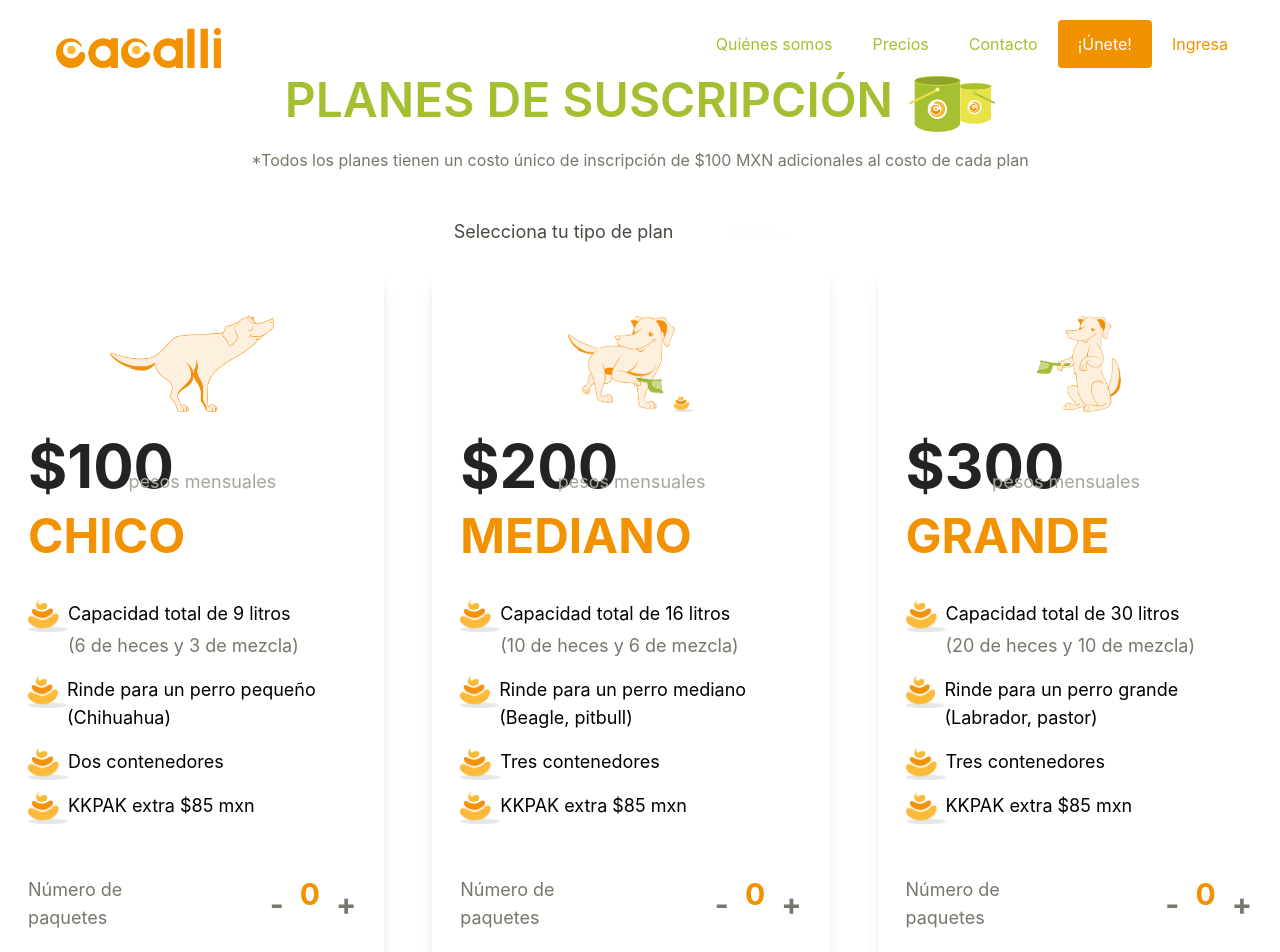
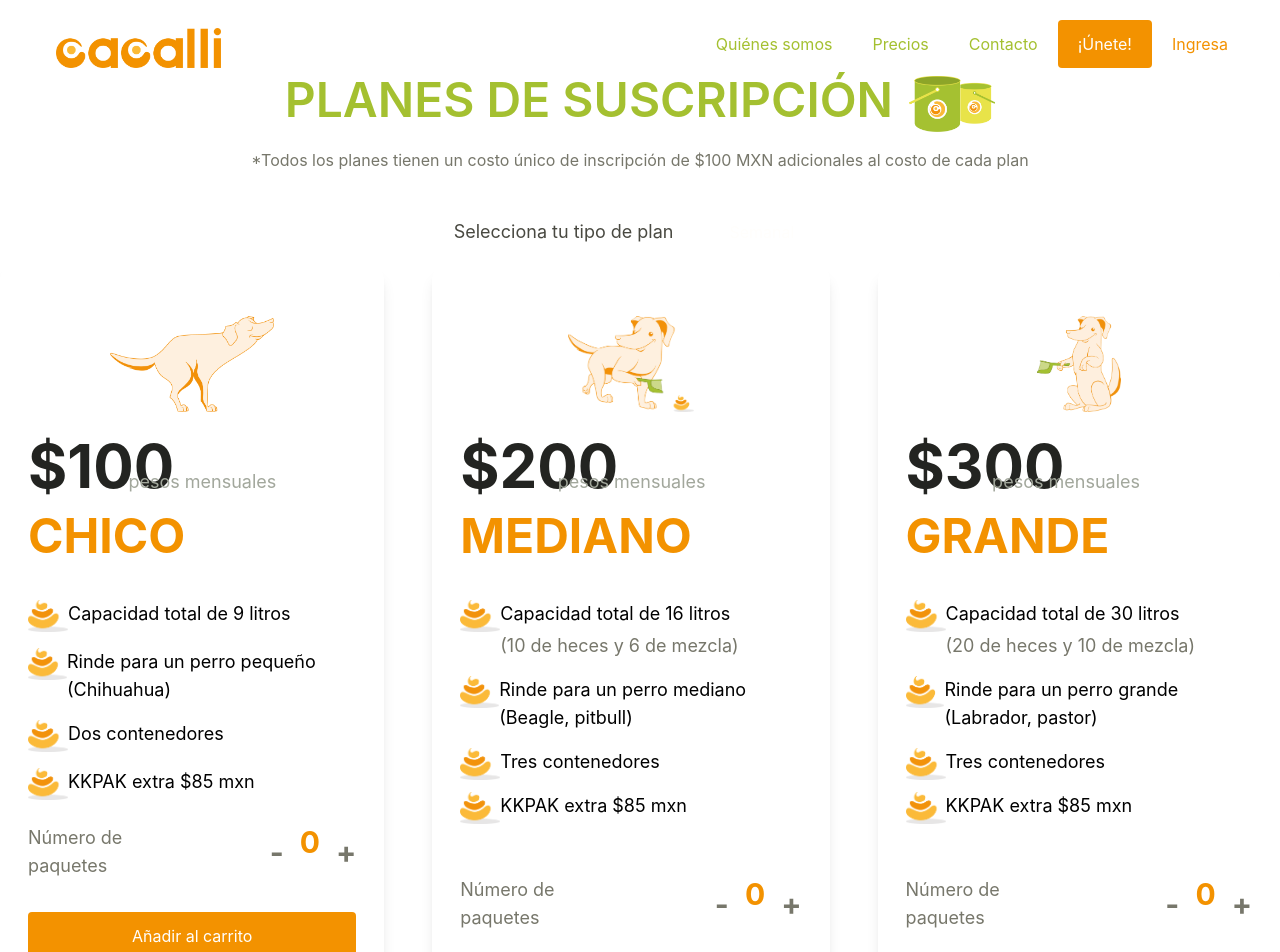
Before and after one commit to Cacalli/cacalli-frontend, a React (Create React App) app: page /plan-suscripcion in a window 1280 px wide. Shown: the top 952 px of the page. Built offline with nearby package versions, Linux system fonts and the light colour scheme.

Commit message:
changes on card

```diff
--- a/src/components/SubscriptionPlan/SubscriptionPlan.js
+++ b/src/components/SubscriptionPlan/SubscriptionPlan.js
@@ -3,6 +3,55 @@
 import Card from "../Card/Card";
 import Counter from "../Counter/Counter";
 import Toggle from "../Toggle/Toggle";
+
+const SubscriptionPlanCard = ({ image, price, size, descriptionList }) => {
+  return (
+    <Card className="px-12 py-6">
+      <div className="grid justify-items-center my-6">
+        <img className="h-24" src={image} />
+      </div>
+
+      <div className="relative mb-4">
+        <p className="text-neutral-black font-bold text-6xl">${price}</p>
+        <p className="text-lg text-neutral-gray-three absolute bottom-0 right-20">
+          pesos mensuales
+        </p>
+      </div>
+      <p className="text-orange-one text-5xl font-bold mb-10">{size}</p>
+
+      <div className="my-6 text-lg">
+        <ul>
+            {descriptionList.map(descriptionItem=>(
+                  <div className="flex mb-4">
+                  <img className="w-10 h-8" src="/assets/caquita.png" />
+                  <div>
+                    {descriptionItem}
+                    {/* <p className=" text-neutral-gray-two">
+                      lorem
+                    </p> */}
+                  </div>
+                </div>
+            ))}
+
+        </ul>
+      </div>
+
+      <div className="mb-8 flex justify-items-stretch space-x-36">
+        <p className="text-neutral-gray-two self-center text-lg">
+          Número de paquetes
+        </p>
+        <Counter />
+      </div>
+
+      <div>
+        <Button variant="primary" isFull>
+          Añadir al carrito
+        </Button>
+        <p className="text-center text-orange-one mt-4">Más información</p>
+      </div>
+    </Card>
+  );
+};
 
 export default function SubscriptionPlan(){
     return(
@@ -19,54 +68,7 @@
             </div>
 
             <div className="flex grid-cols-3 gap-12 place-content-center mb-6">
-            <Card className="px-12 py-6">
-                <div className="grid justify-items-center my-6">
-                    <img className="h-24" src="/assets/dog-poop.png"/>
-                </div>
-
-                <div className="relative mb-4">
-                <p className="text-neutral-black font-bold text-6xl">$100</p>
-                <p className="text-lg text-neutral-gray-three absolute bottom-0 right-20">pesos mensuales</p>
-                </div>
-                <p className="text-orange-one text-5xl font-bold mb-10">CHICO</p>
-
-              <div  className="my-6 text-lg">
-              <ul>
-                <div className="flex">
-                    <img className="w-10 h-8" src="/assets/caquita.png"/>
-                    <li > Capacidad total de 9 litros</li>
-                </div>
-                <p className="mb-4 pl-10 text-neutral-gray-two">(6 de heces y 3 de mezcla)</p>
-
-                    <div className="flex">
-                    <img className="w-10 h-8" src="/assets/caquita.png"/>
-                    <li className="mb-4">Rinde para un perro pequeño (Chihuahua)</li>
-                    </div>
-
-                   <div className="flex">
-                   <img className="w-10 h-8" src="/assets/caquita.png"/>
-                   <li className="mb-4">Dos contenedores</li>
-                   </div>
-
-                   <div className="flex mb-10">
-                   <img className="w-10 h-8" src="/assets/caquita.png"/>
-                   <li className="mb-4">KKPAK extra $85 mxn</li>
-                   </div>
-                </ul>
-              </div>
-
-              <div className="mb-8 flex justify-items-stretch space-x-36">
-                    <p className="text-neutral-gray-two self-center text-lg">Número de paquetes</p>
-                    <Counter/>
-                </div>
-
-                <div>
-                <Button variant="primary" isFull>Añadir al carrito</Button>
-                <p className="text-center text-orange-one mt-4">Más información</p>
-                </div>
-
-            </Card>
-
+                <SubscriptionPlanCard image="/assets/dog-poop.png" price={100} size="CHICO" descriptionList={["Capacidad total de 9 litros", "Rinde para un perro pequeño (Chihuahua)", "Dos contenedores", "KKPAK extra $85 mxn"]}/>
             <Card className="px-12 py-6">
             <div className="grid justify-items-center my-6">
                     <img className="h-24" src="/assets/standing-dog-poop.png"/>
```
